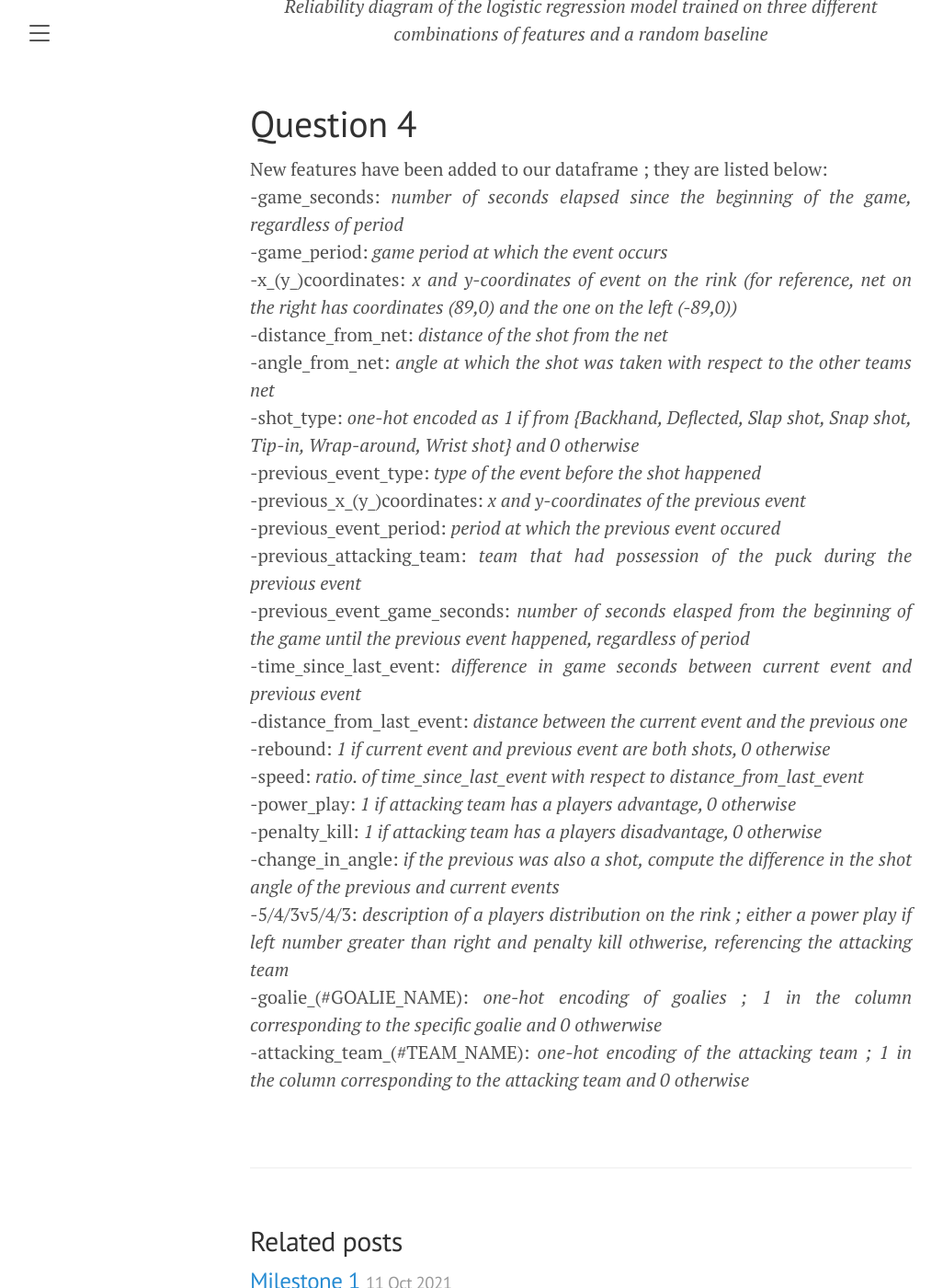
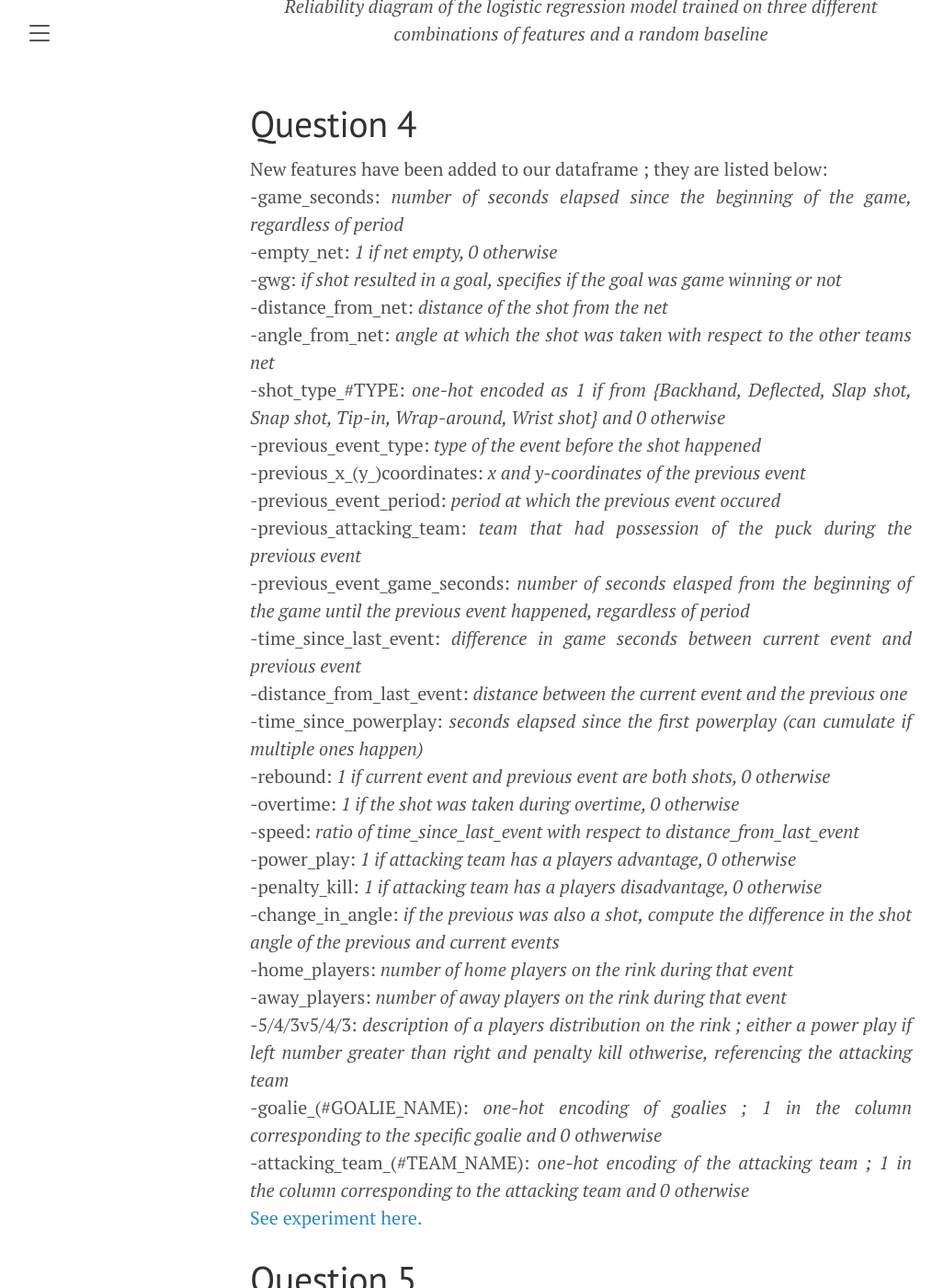
Before and after one commit to KrishnaManeeshaDendukuri/ift6758, a Jekyll site: the page built from ift6758-blog-template-main/_posts/2021-11-25-ift6758-milestone-1.md, in a window 1280 px wide and 1400 px high, scrolled down 3459 px. Shown: the whole window at 92% size, without its empty margins (8-1034 px from the left). Built offline with Jekyll 4.4.1, drawn with Linux system fonts in a browser that asks for light colours; some of the changed text lies outside the part shown.

Commit message:
updated blogpost

```diff
--- a/ift6758-blog-template-main/_posts/2021-11-25-ift6758-milestone-1.md
+++ b/ift6758-blog-template-main/_posts/2021-11-25-ift6758-milestone-1.md
@@ -85,11 +85,11 @@ This post focuses on discussions based on the problem statements mentioned in Mi
 <div style="text-align: justify">
     New features have been added to our dataframe ; they are listed below:<br>
     -game_seconds: <i>number of seconds elapsed since the beginning of the game, regardless of period</i><br>
-    -game_period: <i>game period at which the event occurs</i><br>
-    -x_(y_)coordinates: <i>x and y-coordinates of event on the rink (for reference, net on the right has coordinates (89,0) and the one on the left (-89,0))</i><br>
+    -empty_net: <i> 1 if net empty, 0 otherwise</i><br>
+    -gwg: <i> if shot resulted in a goal, specifies if the goal was game winning or not</i><br>
     -distance_from_net: <i>distance of the shot from the net</i><br>
     -angle_from_net: <i>angle at which the shot was taken with respect to the other teams net</i><br>
-    -shot_type: <i>one-hot encoded as 1 if from {Backhand, Deflected, Slap shot, Snap shot, Tip-in, Wrap-around, Wrist shot} and 0 otherwise</i><br>
+    -shot_type_#TYPE: <i>one-hot encoded as 1 if from {Backhand, Deflected, Slap shot, Snap shot, Tip-in, Wrap-around, Wrist shot} and 0 otherwise</i><br>
     -previous_event_type: <i>type of the event before the shot happened</i><br>
     -previous_x_(y_)coordinates: <i>x and y-coordinates of the previous event</i><br>
     -previous_event_period: <i>period at which the previous event occured</i><br>
@@ -97,12 +97,30 @@ This post focuses on discussions based on the problem statements mentioned in Mi
     -previous_event_game_seconds: <i>number of seconds elasped from the beginning of the game until the previous event happened, regardless of period</i><br>
     -time_since_last_event: <i>difference in game seconds between current event and previous event</i><br>
     -distance_from_last_event: <i>distance between the current event and the previous one</i><br>
+    -time_since_powerplay: <i>seconds elapsed since the first powerplay (can cumulate if multiple ones happen)</i><br>
     -rebound: <i>1 if current event and previous event are both shots, 0 otherwise</i><br>
-    -speed: <i>ratio. of time_since_last_event with respect to distance_from_last_event</i><br>
+    -overtime: <i>1 if the shot was taken during overtime, 0 otherwise</i><br>
+    -speed: <i>ratio of time_since_last_event with respect to distance_from_last_event</i><br>
     -power_play: <i>1 if attacking team has a players advantage, 0 otherwise</i><br>
     -penalty_kill: <i> 1 if attacking team has a players disadvantage, 0 otherwise</i><br>
     -change_in_angle: <i>if the previous was also a shot, compute the difference in the shot angle of the previous and current events</i><br>
+    -home_players: <i>number of home players on the rink during that event</i><br>
+    -away_players: <i>number of away players on the rink during that event</i><br>
     -5/4/3v5/4/3: <i>description of a players distribution on the rink ; either a power play if left number greater than right and penalty kill othwerise, referencing the attacking team</i><br>
     -goalie_(#GOALIE_NAME): <i>one-hot encoding of goalies ; 1 in the column corresponding to the specific goalie and 0 othwerwise</i><br>
     -attacking_team_(#TEAM_NAME): <i>one-hot encoding of the attacking team ; 1 in the column corresponding to the attacking team and 0 otherwise</i><br>
     </div>
+[See experiment here.](https://www.comet.ml/kleitoun/feature-engineering-data?shareable=Ojw17s19mRnbDX1lQD5wptbbK)
+
+
+# Question 5
+
+# Question 6
+
+## Random Forest
+
+![image](./figures/milestone2/Q6Random Forest_ROC_Curve.png)
+![image](./figures/milestone2/Q6Random Forest_Goal_Rate.png)
+![image](./figures/milestone2/Q6Random Forest_Cum_Goal.png)
+![image](./figures/milestone2/Q6Random Forest_Calibration_Curve.png)
+[See here for the experiment of the Random Forest Model.](https://www.comet.ml/kleitoun/random-forest?shareable=JM4DUA7zcrHT3pP7MoGstDeal)
```
